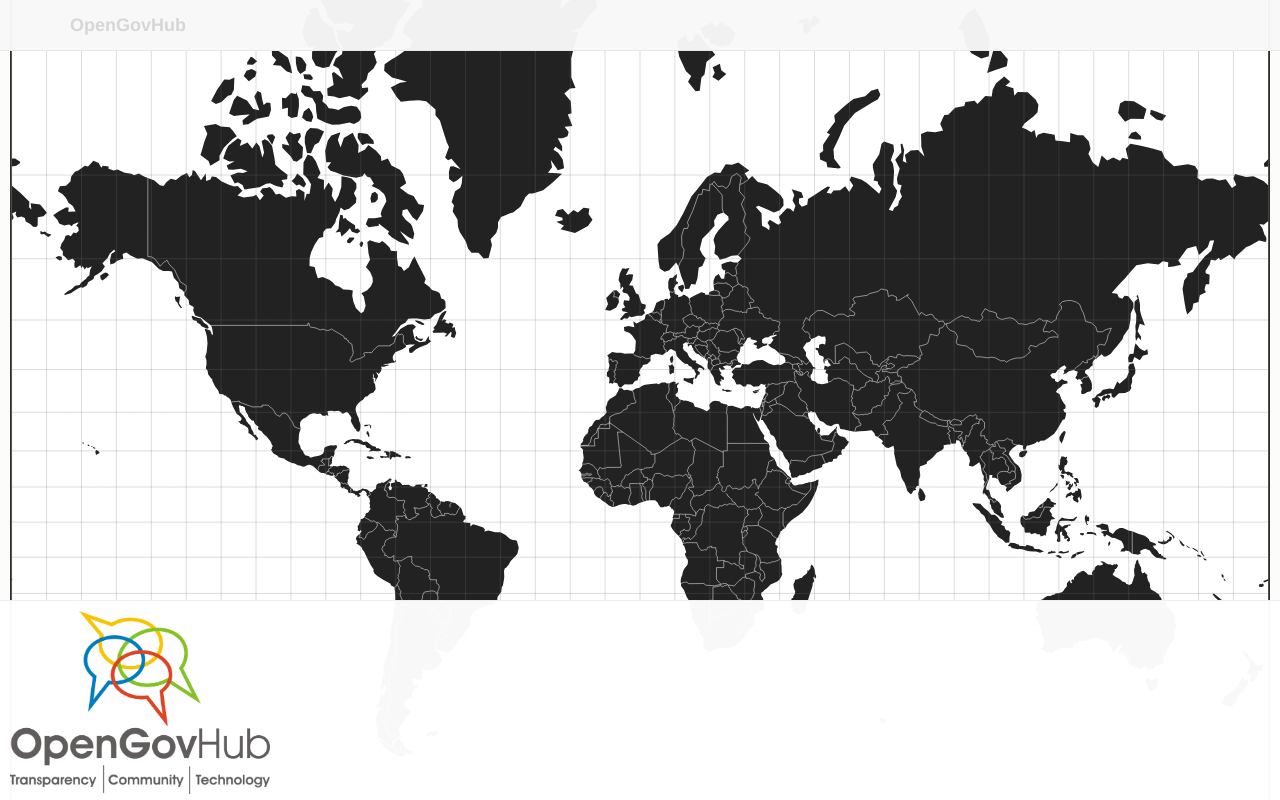
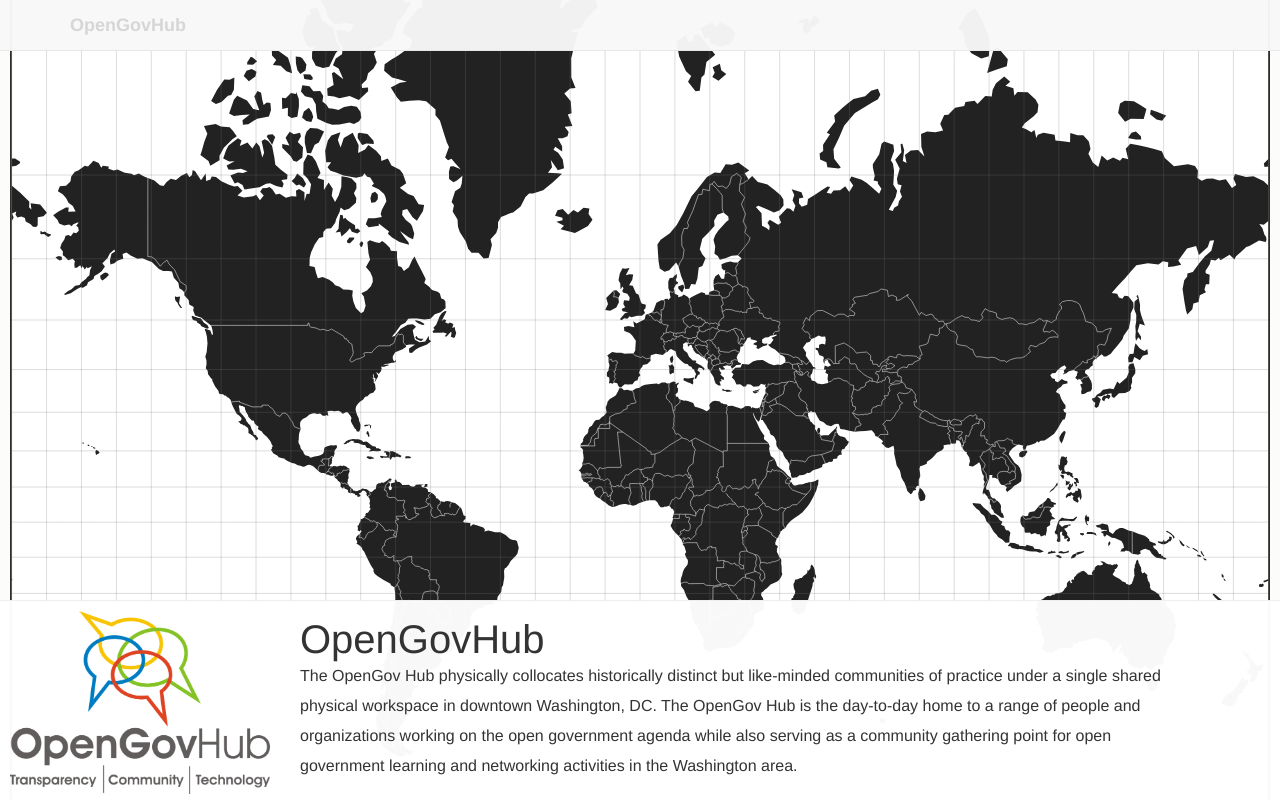
Before and after one commit to benheb/opengovhub, a website: page app/index.html in a window 1280 px wide. Drawn offline with Linux system fonts and the light colour scheme; files that its build step writes are made by us from their sources; no server answers.

Commit message:
adding content

```diff
--- a/app/index.html
+++ b/app/index.html
@@ -40,7 +40,10 @@
             </a>
           </div>
           <div id="content">
-            <div id="country"></div>
+            <div id="country">OpenGovHub</div>
+            <div id="info">
+              The OpenGov Hub physically collocates historically distinct but like-minded communities of practice under a single shared physical workspace in downtown Washington, DC.  The OpenGov Hub is the day-to-day home to a range of people and organizations working on the open government agenda while also serving as a community gathering point for open government learning and networking activities in the Washington area.
+            </div>
           </div>
         </div>
 
--- a/app/scripts/map.js
+++ b/app/scripts/map.js
@@ -74,7 +74,7 @@
         generator = new arc.GreatCircle(start, end);
         var line = generator.Arc(100,{offset:10});
 
-        console.log('line', start, end);
+        //console.log('line', start, end);
 
         if ( i !== 0 ) {
           console.log('cnt')
@@ -106,6 +106,7 @@
         //transitionGlobe(data[0].features[i]);
 
         var len = data[0].features.length - 1;
+        i++;
         if ( i === len ) {
           clearInterval(renderInterval);
           $('.intro-lines').remove();
@@ -113,7 +114,6 @@
           i = 0;
           iterate();
         }
-        i++;
 
       }, 5000);
     }
@@ -125,6 +125,7 @@
 function drawPoint(point) {
 
   $('#country').html(point.properties.country);
+  $('#info').html("Type: " + point.properties.type);
 
   svg.selectAll("circles.points")
     .data([ point ])
--- a/app/styles/main.scss
+++ b/app/styles/main.scss
@@ -55,6 +55,15 @@
   stroke-width:2px;
 }
 
+#info {
+  position: absolute;
+  left: 300px;
+  top: 60px;
+  font-size: 12pt;
+  width: 70%;
+  line-height: 30px;
+}
+
 #country {
   position: absolute;
   left: 300px;
```
Also changed, not shown: app/styles/main.css.
